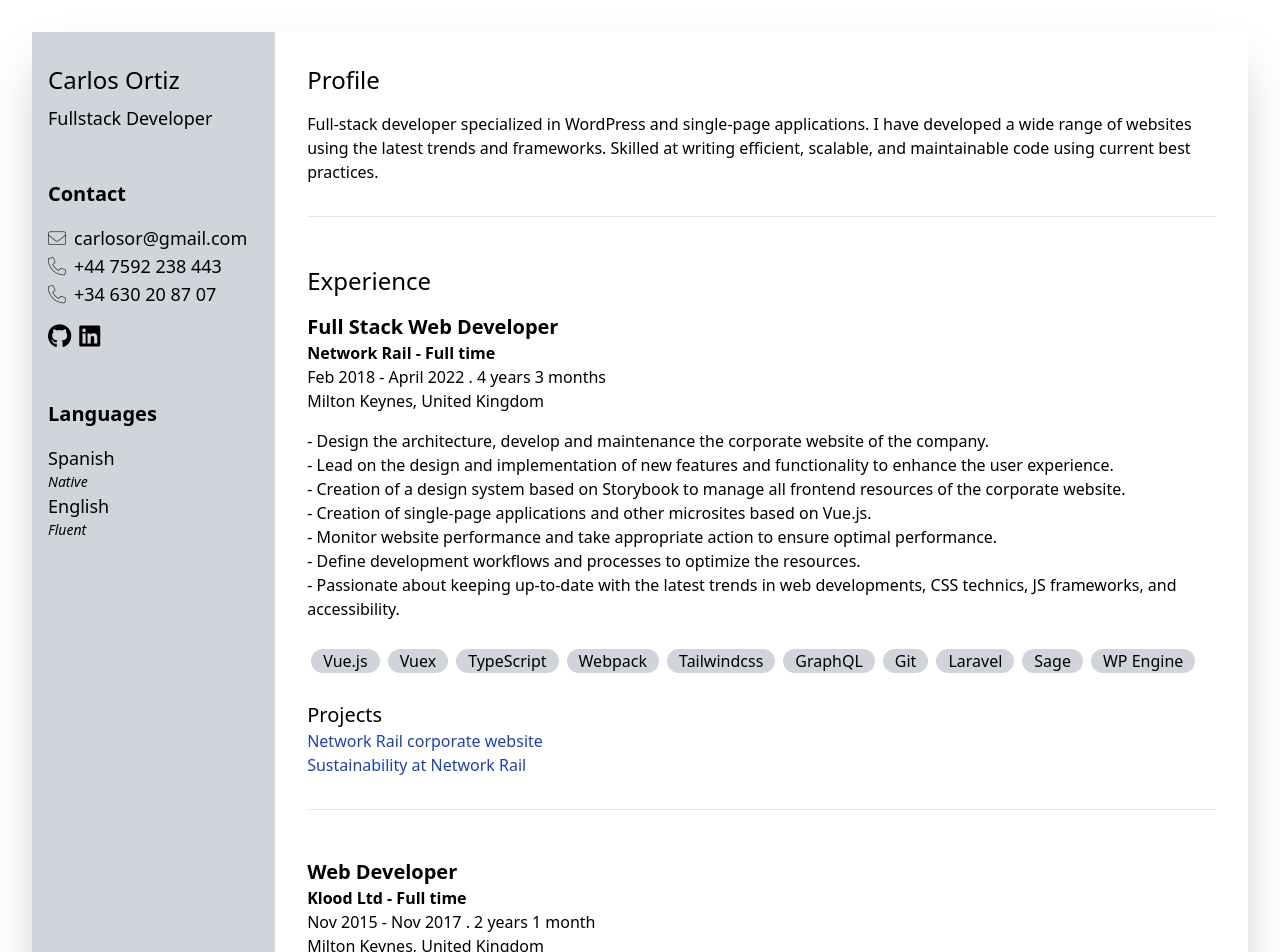
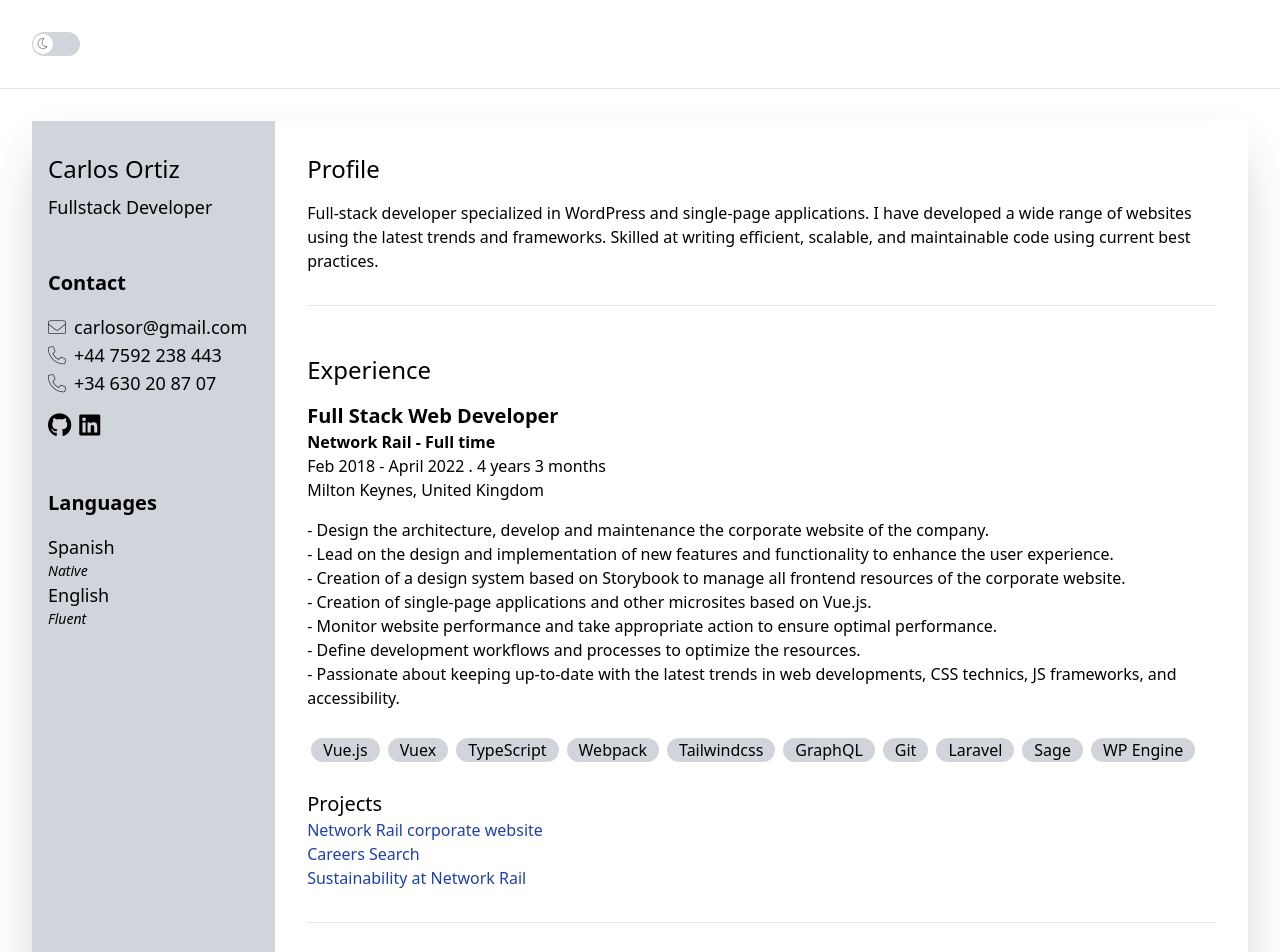
Before and after one commit to DuffmanCC/web-cv, a Vue app: page / in a window 1280 px wide. Shown: the top 952 px of the page. Built offline with nearby package versions, Linux system fonts and the light colour scheme; the HTML template or start-up script is replaced by a standard one.

Commit message:
add dark mode and move data to json file

```diff
--- a/src/App.vue
+++ b/src/App.vue
@@ -1,7 +1,16 @@
 <template>
-  <div class="container max-w-7xl lg:p-8">
+  <div :class="{'dark': darkMode}">
+    <div class="dark:bg-gray-900">
+      <div class="container max-w-7xl">
+        <header class="p-8 border-b dark:bg-gray-900">
+          <div class="">
+            <VSwitch v-model="darkMode"></VSwitch>
+          </div>
+        </header>
+
+        <div class="lg:p-8 dark:bg-gray-900">
           <main class="sm:flex lg:shadow-2xl">
-      <aside class="sm:w-1/3 md:w-1/4 lg:w-1/5 p-3 sm:py-8 sm:px-2 bg-gray-300">
+            <aside class="sm:w-1/3 md:w-1/4 lg:w-1/5 p-3 sm:py-8 sm:px-2 bg-gray-300  dark:bg-gray-500 dark:text-white">
               <div class="px-2 mb-12 text-center sm:text-left">
                 <h1 class="text-4xl font-bold sm:font-normal sm:text-2xl mb-2">Carlos Ortiz</h1>
 
@@ -58,7 +67,7 @@
               </div>
             </aside>
 
-      <div class="sm:w-2/3 md:w-3/4 lg:w-4/5 p-3 sm:py-8 sm:px-8">
+            <div class="sm:w-2/3 md:w-3/4 lg:w-4/5 p-3 sm:py-8 sm:px-8 dark:bg-gray-700 dark:text-white">
               <div id="profile">
                 <h2 class="text-2xl mb-4">Profile</h2>
 
@@ -97,7 +106,7 @@
 
                   <div class="mb-6 flex flex-wrap">
                     <span
-                class="rounded-xl bg-gray-300 px-3 mx-1 my-1"
+                      class="rounded-xl bg-gray-300 px-3 mx-1 my-1 dark:bg-gray-500 dark:text-white"
                       v-for="skill in ['Vue.js', 'Vuex', 'TypeScript', 'Webpack', 'Tailwindcss', 'GraphQL',  'Git', 'Laravel', 'Sage', 'WP Engine']"
                       :key="skill"
                     >{{ skill }}</span>
@@ -107,16 +116,16 @@
                     <h3 class="text-xl">Projects</h3>
 
                     <a
-                href="https://www.networkrail.co.uk"
-                class="hover:underline text-blue-800 block"
+                      :href="site.url"
+                      class="hover:underline text-blue-800 block dark:text-blue-400"
                       target="_blank"
-              >Network Rail corporate website</a>
-
-              <a
-                href="https://duffmancc.github.io/sustainability-at-network-rail/"
-                class="hover:underline text-blue-800 block"
-                target="_blank"
-              >Sustainability at Network Rail</a>
+                      v-for="(site, i) in [
+                        {url: 'https://www.networkrail.co.uk', title: 'Network Rail corporate website'},
+                        {url: 'https://www.networkrail.co.uk/careers/careers-search/', title: 'Careers Search'},
+                        {url: 'https://duffmancc.github.io/sustainability-at-network-rail/', title: 'Sustainability at Network Rail'}
+                      ]"
+                      :key="i"
+                    >{{ site.title }}</a>
                   </div>
                 </div>
 
@@ -146,7 +155,7 @@
 
                   <div class="mb-6 flex flex-wrap">
                     <span
-                class="rounded-xl bg-gray-300 px-3 mx-1 my-1"
+                      class="rounded-xl bg-gray-300 px-3 mx-1 my-1 dark:bg-gray-500 dark:text-white"
                       v-for="skill in ['jQuery', 'Gulp', 'Composer', 'Git', 'Docker', 'Bootstrap', 'Vuj.js', 'Laravel', 'Sage', 'cPanel', 'WooCommerce']"
                       :key="skill"
                     >{{ skill }}</span>
@@ -157,7 +166,7 @@
 
                     <a
                       :href="site.url"
-                class="hover:underline visited:text-purple-800 text-blue-800 block"
+                      class="hover:underline visited:text-purple-800 text-blue-800 block dark:text-blue-400"
                       target="_blank"
                       v-for="(site, i) in [
                         {url: 'http://www.vwfsfleet.co.uk', title: 'Volkswagen Financial Services'},
@@ -172,12 +181,26 @@
             </div>
           </main>
         </div>
+      </div>
+    </div>
+  </div>
 </template>
 
 <script>
+import VSwitch from "./components/VSwitch.vue"
 
 export default {
-  name: 'App'
+  name: 'App',
+
+  components: {
+    VSwitch
+  },
+
+  data() {
+    return {
+      darkMode: false
+    }
+  }
 }
 </script>
 
--- a/src/assets/tailwind.css
+++ b/src/assets/tailwind.css
@@ -27,3 +27,11 @@
 .icon-phone:before {
     content: "\f095";
 }
+
+.icon-sun:before {
+    content: "\e28f";
+}
+
+.icon-moon:before {
+    content: "\f186";
+}
--- a/src/components/HelloWorld.vue
+++ /dev/null
@@ -1,58 +0,0 @@
-<template>
-  <div class="hello">
-    <h1>{{ msg }}</h1>
-    <p>
-      For a guide and recipes on how to configure / customize this project,<br>
-      check out the
-      <a href="https://cli.vuejs.org" target="_blank" rel="noopener">vue-cli documentation</a>.
-    </p>
-    <h3>Installed CLI Plugins</h3>
-    <ul>
-      <li><a href="https://github.com/vuejs/vue-cli/tree/dev/packages/%40vue/cli-plugin-babel" target="_blank" rel="noopener">babel</a></li>
-      <li><a href="https://github.com/vuejs/vue-cli/tree/dev/packages/%40vue/cli-plugin-eslint" target="_blank" rel="noopener">eslint</a></li>
-    </ul>
-    <h3>Essential Links</h3>
-    <ul>
-      <li><a href="https://vuejs.org" target="_blank" rel="noopener">Core Docs</a></li>
-      <li><a href="https://forum.vuejs.org" target="_blank" rel="noopener">Forum</a></li>
-      <li><a href="https://chat.vuejs.org" target="_blank" rel="noopener">Community Chat</a></li>
-      <li><a href="https://twitter.com/vuejs" target="_blank" rel="noopener">Twitter</a></li>
-      <li><a href="https://news.vuejs.org" target="_blank" rel="noopener">News</a></li>
-    </ul>
-    <h3>Ecosystem</h3>
-    <ul>
-      <li><a href="https://router.vuejs.org" target="_blank" rel="noopener">vue-router</a></li>
-      <li><a href="https://vuex.vuejs.org" target="_blank" rel="noopener">vuex</a></li>
-      <li><a href="https://github.com/vuejs/vue-devtools#vue-devtools" target="_blank" rel="noopener">vue-devtools</a></li>
-      <li><a href="https://vue-loader.vuejs.org" target="_blank" rel="noopener">vue-loader</a></li>
-      <li><a href="https://github.com/vuejs/awesome-vue" target="_blank" rel="noopener">awesome-vue</a></li>
-    </ul>
-  </div>
-</template>
-
-<script>
-export default {
-  name: 'HelloWorld',
-  props: {
-    msg: String
-  }
-}
-</script>
-
-<!-- Add "scoped" attribute to limit CSS to this component only -->
-<style scoped>
-h3 {
-  margin: 40px 0 0;
-}
-ul {
-  list-style-type: none;
-  padding: 0;
-}
-li {
-  display: inline-block;
-  margin: 0 10px;
-}
-a {
-  color: #42b983;
-}
-</style>
--- /dev/null
+++ b/src/components/VSwitch.vue
@@ -0,0 +1,67 @@
+<template>
+  <div class="flex items-en">
+    <button class="flex cursor-pointer items-center" @click="switchComponent">
+      <div
+        class="border-2 w-12 h-6 rounded-full flex mr-2 transition duration-200"
+        :class="[
+          switchValue
+            ? 'justify-end border-gray-500 bg-gray-500'
+            : 'justfy-start border-gray-300 bg-gray-300'
+        ]"
+      >
+        <div
+          class="h-5 w-5 bg-white rounded-full relative flex items-center justify-center"
+          :class="[switchValue ? '-right-px' : '-left-px']"
+        >
+          <span
+            class="text-xs font-icon"
+            :class="[switchValue ? 'icon-sun' : 'icon-moon']"
+          ></span>
+        </div>
+      </div>
+    </button>
+
+    <slot />
+  </div>
+</template>
+
+<script>
+export default {
+  name: "VSwitch",
+
+  data() {
+    return {
+      switchValue: this.value
+    }
+  },
+
+  props: {
+    modelValue: Boolean
+  },
+  /**
+   *
+   * https://www.webmound.com/use-v-model-custom-components-vue-3/
+   *
+   */
+  model: {
+    event: 'click'
+  },
+
+  methods: {
+    switchComponent() {
+      this.switchValue = !this.switchValue;
+      /**
+       * Fired on click
+       *
+       * @event click
+       * @property {boolean}
+       */
+      this.$emit('update:modelValue', this.switchValue);
+    }
+  }
+};
+</script>
+
+<script setup>
+
+</script>
```
Also changed, not shown: src/assets/fonticons.woff. Lines whose indentation alone changed are shown as unchanged.
